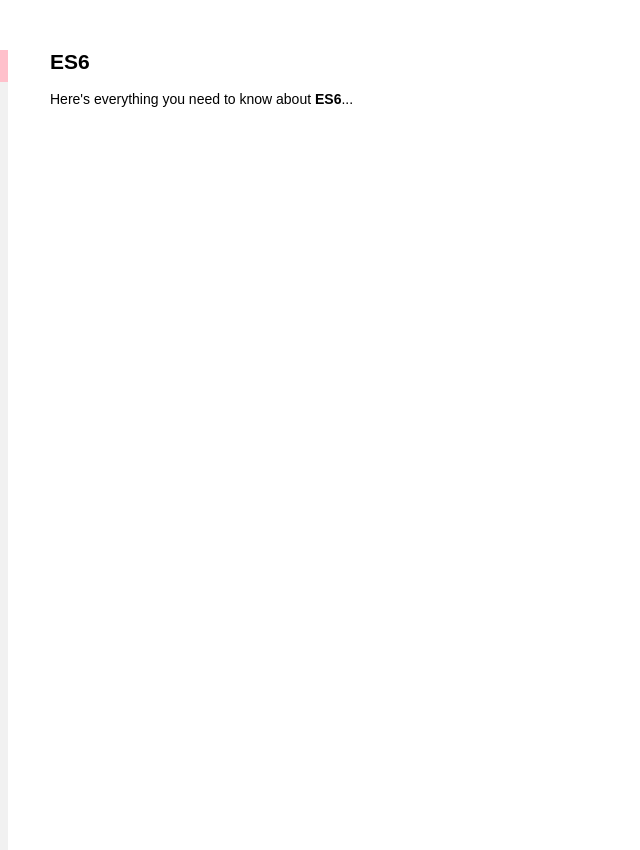
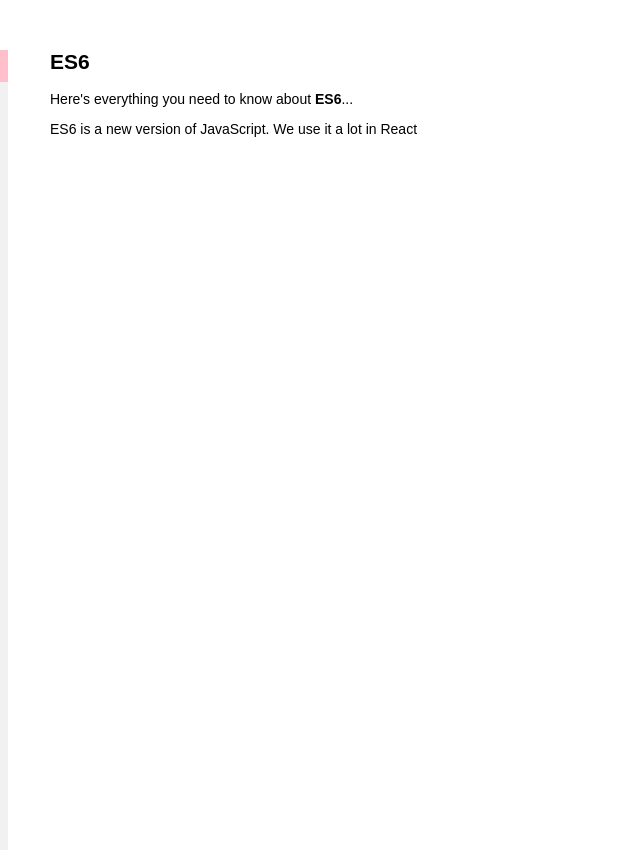
Before and after one commit to mhanley00/techTrain, a React (Create React App) app in the folder tech-train/: page / in a window 1280 px wide. Shown: the whole page, without its empty margins (0-640 px from the left). Built offline with nearby package versions, Linux system fonts and the light colour scheme.

Commit message:
filtered content now appears in main

```diff
--- a/tech-train/src/Main/Main.js
+++ b/tech-train/src/Main/Main.js
@@ -1,20 +1,25 @@
+import React from "react";
+import "./Main.css";
+import config from "../config/config";
 
-import React from 'react';
-import './Main.css';
+function Main(props) {
+  const techTopics = config.subjects;
+//   const filtered1 = techTopics.filter(str => {
+//       return str.label.includes(props.topic);
 
-function Main(props){
-
-return (
-            <div className='main-content'>
-                {/* {props.topic === 'ES6' &&  */}
-                {/* <div className='ES6-container'> */}
-                <h2>{props.topic}</h2>
-                <p>Here's everything you need to know about <b>{props.topic}</b>...
-                </p>
-                {/* </div> */}
-
-
-            </div>
-)};
+//     });
+    const filtered = techTopics.filter(techTopic => techTopic.label.includes(props.topic));
+    console.log(filtered[0].info);
+    //.reduce descriptions
+  return (
+    <div className="main-content">
+      <h2>{props.topic}</h2>
+      <p>
+        Here's everything you need to know about <b>{props.topic}</b>...
+      </p>
+      <div>{filtered[0].info}</div>
+    </div>
+  );
+}
 
 export default Main;
--- a/tech-train/src/Sidebar/Sidebar.js
+++ b/tech-train/src/Sidebar/Sidebar.js
@@ -1,19 +1,25 @@
-import React from 'react';
-import './Sidebar.css';
-import config from '../config/config';
+import React from "react";
+import "./Sidebar.css";
+import config from "../config/config";
 
-function Sidebar (props) {
-    console.log(props);
-const techTopics = config.subjects;
-    return (
-            <div className='sidebar'>
-            <ul className='sidebar-list'>
-            {techTopics.map(techTopic =>
-            <li className={`menu-item ${props.topic === techTopic.label ? 'active' : ''}`}><div id={techTopic.label} onClick={props.changeTopic} >{techTopic.label}</div></li>
-                )}
-            </ul>
+function Sidebar(props) {
+  const techTopics = config.subjects;
+
+  return (
+    <div className="sidebar">
+      <ul className="sidebar-list">
+        {techTopics.map(techTopic => (
+          <li
+            className={`menu-item ${props.topic === techTopic.label ? "active" : ""}`}
+          >
+            <div id={techTopic.label} onClick={props.changeTopic} key={techTopic.label}>
+              {techTopic.label}
             </div>
-
-    )};
+          </li>
+        ))}
+      </ul>
+    </div>
+  );
+}
 
 export default Sidebar;
--- a/tech-train/src/config/config.js
+++ b/tech-train/src/config/config.js
@@ -6,11 +6,11 @@
     subjects: [
         {
             label: 'ES6',
-            info: <div>ES6 is a new version of JavaScript. We use it a lot in React</div>
+            info: 'ES6 is a new version of JavaScript. We use it a lot in React'
         },
         {
             label: 'ReactJS',
-            info: <div>React is a front-end JavaScript framework developed by Facebook</div>
+            info: 'React is a front-end JavaScript framework developed by Facebook'
         },
         {
             label: 'Redux',
```
